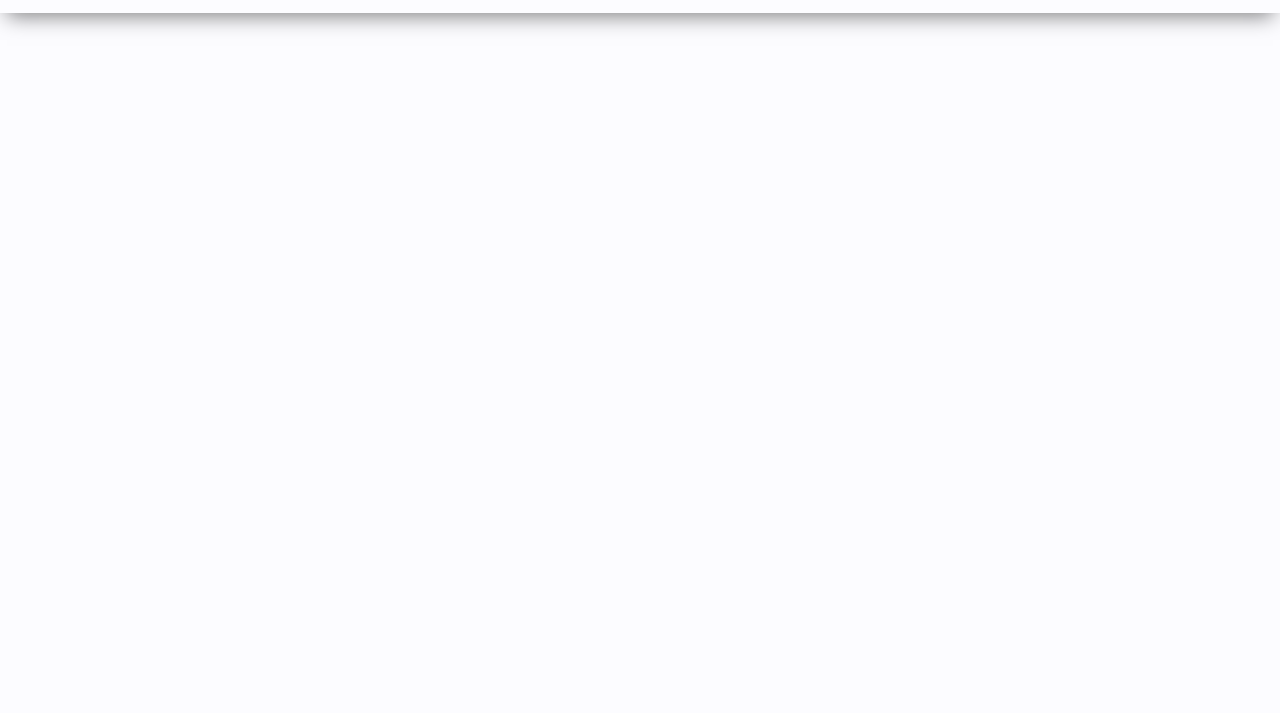
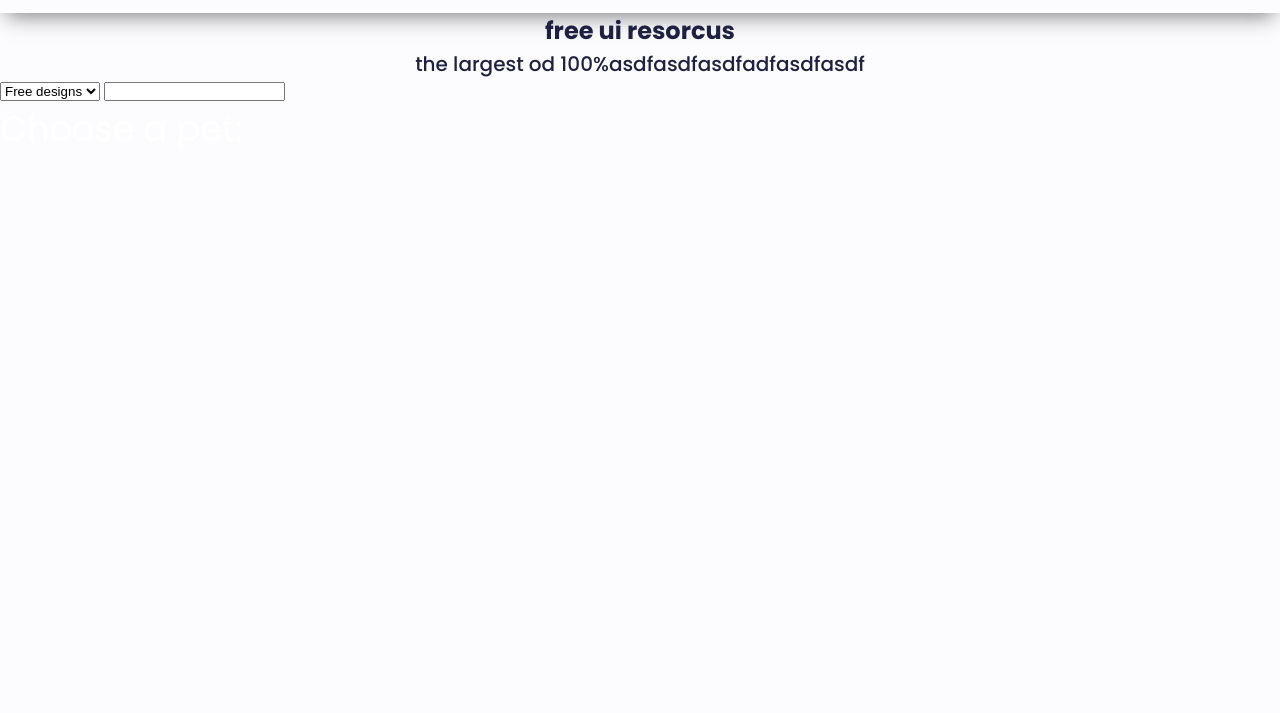
Before and after one commit to Cecemaru/UI-Design-Daily-Project, a plain HTML site: page index.html in a window 1280 px wide. Shown: the part 87-800 px from the top of the page. Drawn offline with Linux system fonts and the light colour scheme.

Commit message:
resources bolumu index sayfasinda olusturuldu

```diff
--- a/index.html
+++ b/index.html
@@ -60,7 +60,24 @@
       </header>
       <!-- =========header and navbar end=======  -->
     </div>
-    <section></section>
+    <section>
+      <h1>free ui resorcus</h1>
+      <h2>the largest od 100%asdfasdfasdfadfasdfasdf</h2>
+      <div class="form-box">
+        <form action="#">
+          <select name="pets" id="pet-select">
+            <option value="dog">Free designs</option>
+            <option value="cat">Cat</option>
+            <option value="hamster">License</option>
+            <option value="parrot">Articles</option>
+            <option value="spider">Contributors</option>
+            <option value="goldfish">About</option>
+          </select>
+          <input type="text" />
+        </form>
+      </div>
+      <label for="pet-select">Choose a pet:</label>
+    </section>
     <script src="assets/js/main.js"></script>
   </body>
 </html>
```
Also changed, not shown: assets/css/layout_page/_resourcessection.scss (added).
